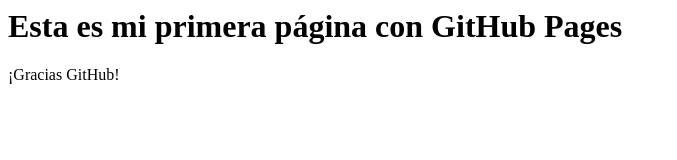
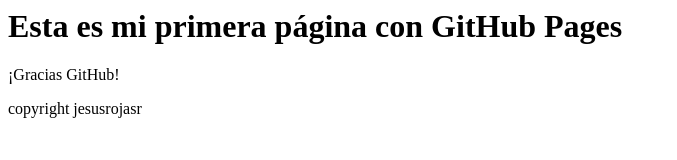
Before and after one commit to jesusrojasr/MyFirstRepo, a plain HTML site: page index.html in a window 1280 px wide. Shown: the whole page, without its empty margins (0-677 px from the left). Drawn offline with Linux system fonts and the light colour scheme.

Commit message:
Update index.html

```diff
--- a/index.html
+++ b/index.html
@@ -3,4 +3,6 @@
 
 <p>¡Gracias GitHub!</p>
 
+<p>copyright jesusrojasr</p>
+
 </html>
```
